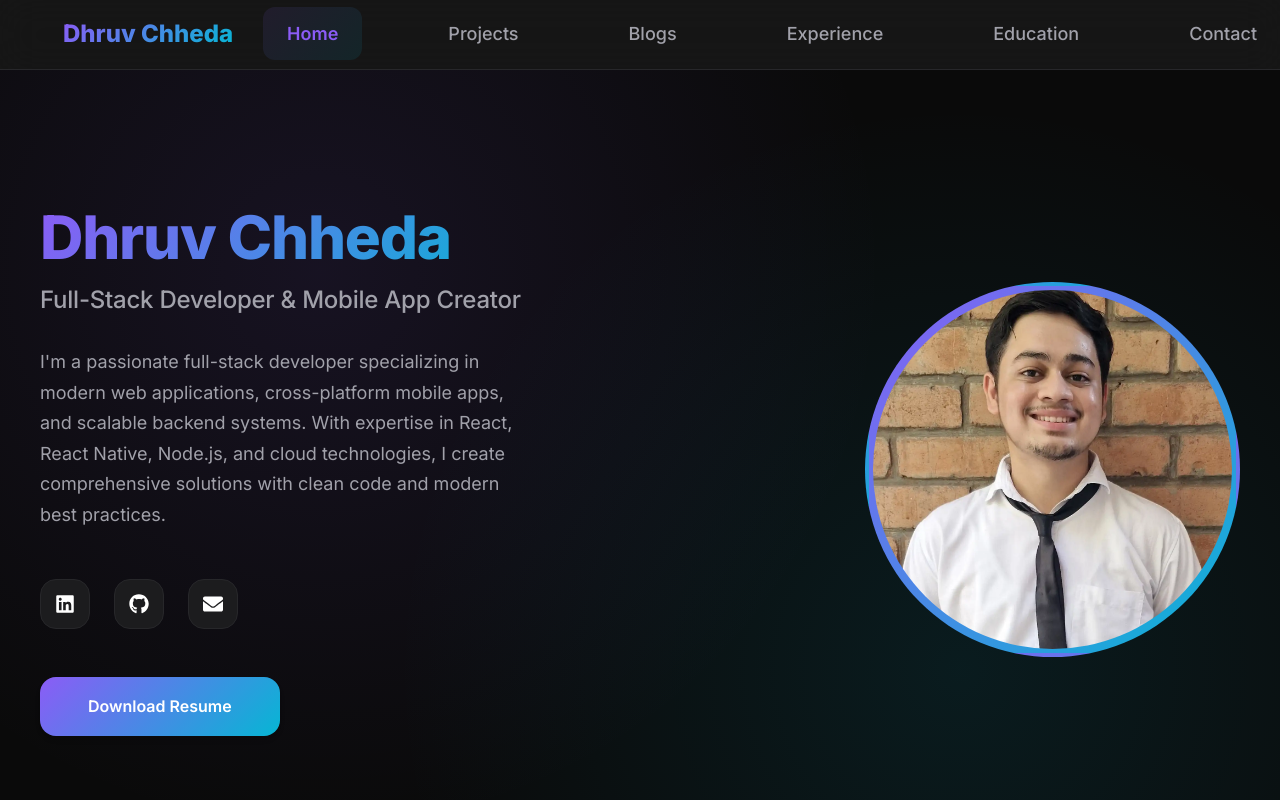
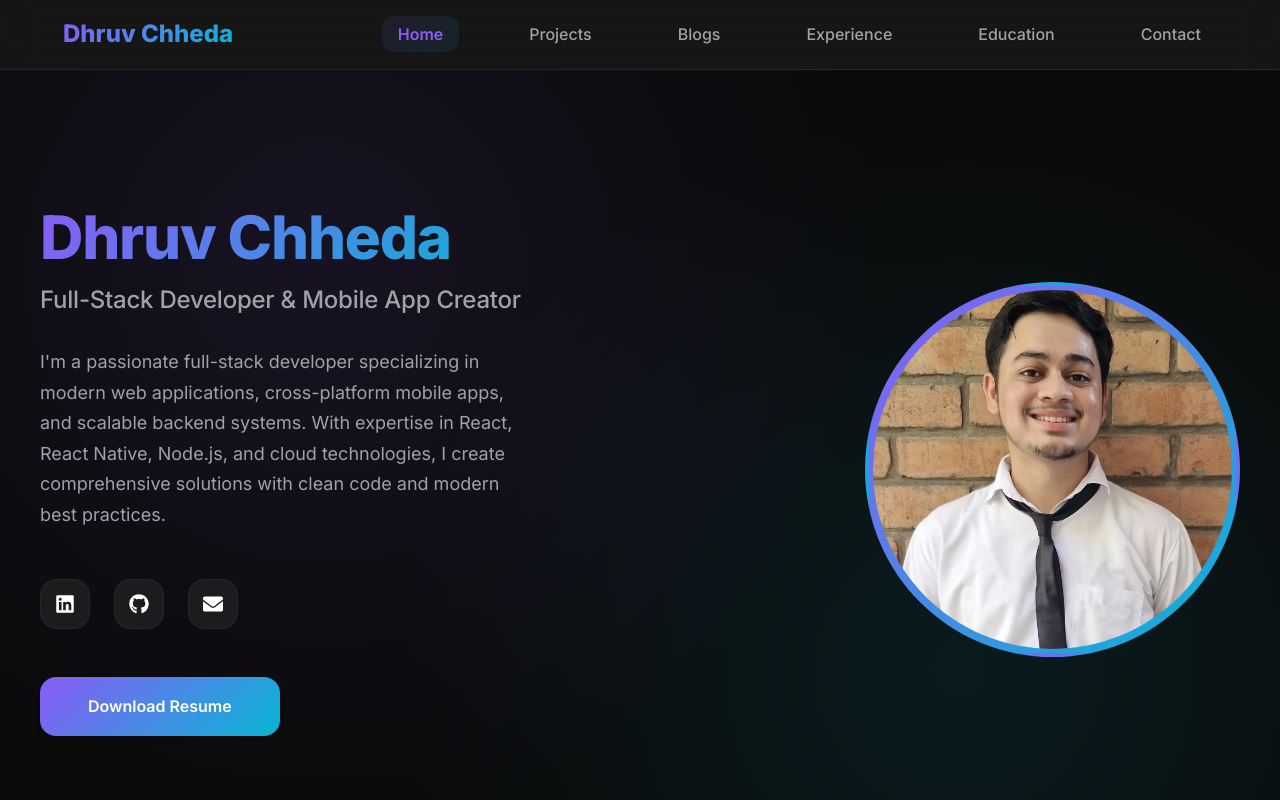
Before and after one commit to chhedadhruv/personal-portfolio, a React (Create React App) app: page / in a window 1280 px wide. Shown: the top 800 px of the page. Built offline with nearby package versions, Linux system fonts and the light colour scheme.

Commit message:
Fix navbar sizing on larger screens - reduce font size and padding for better proportions

```diff
--- a/src/styles/Navbar.css
+++ b/src/styles/Navbar.css
@@ -191,12 +191,12 @@ nav a:hover {
   }
 
   .nav-links {
-    gap: var(--space-xl);
+    gap: var(--space-lg);
   }
 
   .nav-links a {
-    font-size: var(--text-lg);
-    padding: var(--space-md) var(--space-lg);
+    font-size: var(--text-base);
+    padding: var(--space-sm) var(--space-md);
   }
 }
 
```
